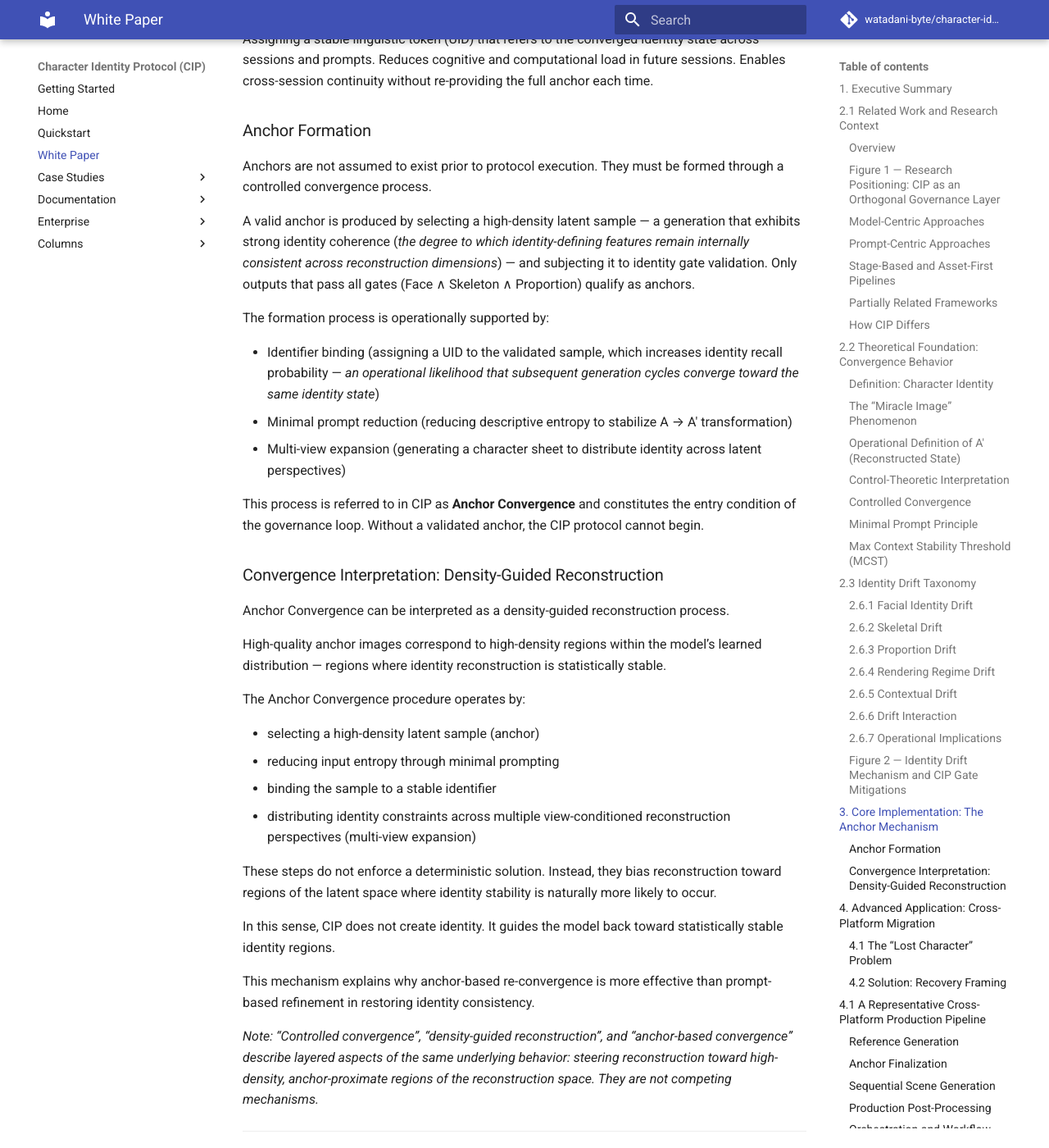
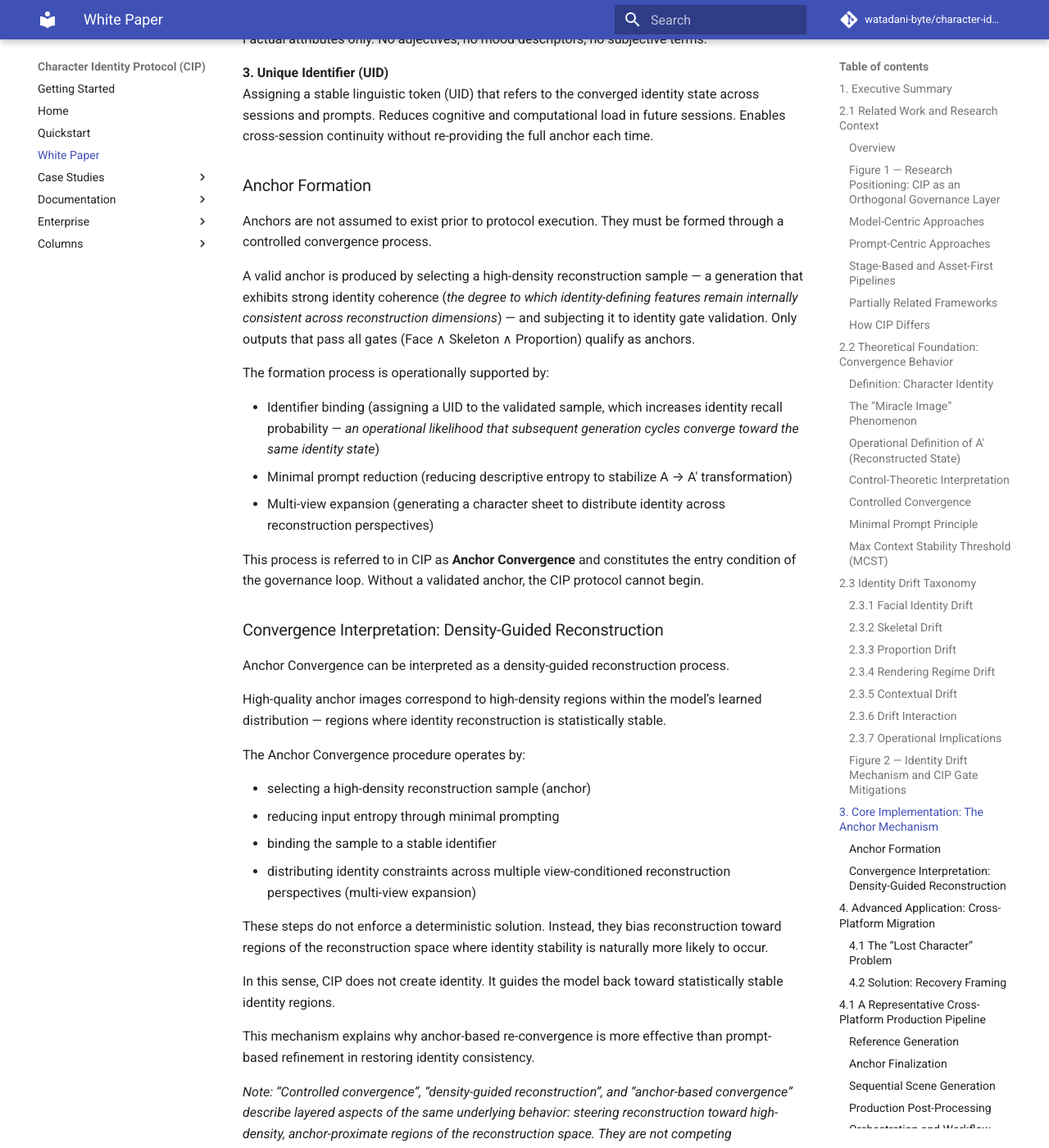
Before and after one commit to watadani-byte/character-identity-protocol, an MkDocs documentation site: the page built from docs/whitepaper_v1.md, in a window 1280 px wide and 1400 px high, scrolled down 11296 px. Shown: the whole window at 82% size. Built offline with MkDocs 1.6.1 and Material for MkDocs 9.7.7, drawn with Linux system fonts in a browser that asks for light colours; comment, search, counter and statistics services are not loaded; some of the changed text lies outside the part shown.

Commit message:
whitepaper_v1.md を更新

```diff
--- a/docs/whitepaper_v1.md
+++ b/docs/whitepaper_v1.md
@@ -126,7 +126,7 @@ Accordingly, CIP may be understood as an **inference-time governance framework**
 
 ### The “Miracle Image” Phenomenon
 
-High-purity outputs that emerge within the latent space may represent transient solution states rather than random accidents.
+High-purity outputs that emerge within the reconstruction space may represent transient solution states rather than random accidents.
 
 These frames exhibit unusually high coherence — disproportionately finished relative to surrounding outputs. They represent transient local optima where user constraints and model priors align with unusual precision.
 
@@ -167,6 +167,8 @@ CIP can be interpreted as a closed-loop control system:
 Under this interpretation, CIP stabilizes identity by maintaining A′ within a bounded convergence region relative to the anchor.
 
 ### Controlled Convergence
+
+Controlled Convergence is a descriptive interpretation of reconstruction behavior under CIP governance, not a control method implemented by the protocol itself.
 
 A methodology to narrow the probability density of generation, directing the AI to converge on a specific identity space rather than diverging into variations.
 
@@ -216,7 +218,7 @@ CIP defines identity drift not as a single phenomenon but as a taxonomy of recon
 
 The following categories represent the most commonly observed drift modes in production workflows.
 
-### 2.6.1 Facial Identity Drift
+### 2.3.1 Facial Identity Drift
 
 **Definition**
 
@@ -234,7 +236,7 @@ Typical manifestations:
 Facial drift typically results in immediate identity loss, even when body structure and style remain stable.
 For this reason, CIP assigns highest priority to Face Gate validation.
 
-### 2.6.2 Skeletal Drift
+### 2.3.2 Skeletal Drift
 
 **Definition**
 
@@ -252,7 +254,7 @@ Typical manifestations:
 Skeletal drift may not immediately break facial recognition but gradually destabilizes identity perception over multiple turns.
 CIP detects this failure mode through Skeleton Gate validation.
 
-### 2.6.3 Proportion Drift
+### 2.3.3 Proportion Drift
 
 **Definition**
 
@@ -271,7 +273,7 @@ Proportion drift often accumulates slowly across turns and may initially appear
 However, once deviation exceeds perceptual thresholds, the character becomes visually distinct from the anchor identity.
 This drift mode is governed by the Proportion Gate.
 
-### 2.6.4 Rendering Regime Drift
+### 2.3.4 Rendering Regime Drift
 
 **Definition**
 
@@ -290,7 +292,7 @@ In style-defined identity domains (e.g., anime or franchise animation), renderin
 Significant regime drift can break identity continuity even when structural features remain consistent.
 CIP therefore treats rendering regime stability as part of identity validation under the same gate discipline.
 
-### 2.6.5 Contextual Drift
+### 2.3.5 Contextual Drift
 
 **Definition**
 
@@ -308,7 +310,7 @@ Typical manifestations:
 Contextual drift is strongly correlated with context length and sampling entropy.
 This phenomenon motivates the concept of Max Context Stability Threshold (MCST) and the use of bounded generation cycles (BGC).
 
-### 2.6.6 Drift Interaction
+### 2.3.6 Drift Interaction
 
 Drift modes rarely occur in isolation.
 In production environments, multiple drift categories often interact simultaneously.
@@ -330,7 +332,7 @@ This cascading failure pattern is one of the primary reasons CIP enforces Hard A
 Once multiple drift modes interact, recovery through incremental prompt adjustments becomes unreliable.
 CIP mandates termination of the contaminated cycle and re-binding to the last verified anchor state.
 
-### 2.6.7 Operational Implications
+### 2.3.7 Operational Implications
 
 The drift taxonomy reinforces several core design principles of the CIP protocol:
 
@@ -388,13 +390,13 @@ Reduces cognitive and computational load in future sessions. Enables cross-sessi
 
 Anchors are not assumed to exist prior to protocol execution. They must be formed through a controlled convergence process.
 
-A valid anchor is produced by selecting a high-density latent sample — a generation that exhibits strong identity coherence (*the degree to which identity-defining features remain internally consistent across reconstruction dimensions*) — and subjecting it to identity gate validation. Only outputs that pass all gates (Face ∧ Skeleton ∧ Proportion) qualify as anchors.
+A valid anchor is produced by selecting a high-density reconstruction sample — a generation that exhibits strong identity coherence (*the degree to which identity-defining features remain internally consistent across reconstruction dimensions*) — and subjecting it to identity gate validation. Only outputs that pass all gates (Face ∧ Skeleton ∧ Proportion) qualify as anchors.
 
 The formation process is operationally supported by:
 
 - Identifier binding (assigning a UID to the validated sample, which increases identity recall probability — *an operational likelihood that subsequent generation cycles converge toward the same identity state*)
 - Minimal prompt reduction (reducing descriptive entropy to stabilize A → A′ transformation)
-- Multi-view expansion (generating a character sheet to distribute identity across latent perspectives)
+- Multi-view expansion (generating a character sheet to distribute identity across reconstruction perspectives)
 
 This process is referred to in CIP as **Anchor Convergence** and constitutes the entry condition of the governance loop. Without a validated anchor, the CIP protocol cannot begin.
 
@@ -406,13 +408,13 @@ High-quality anchor images correspond to high-density regions within the model
 
 The Anchor Convergence procedure operates by:
 
-- selecting a high-density latent sample (anchor)
+- selecting a high-density reconstruction sample (anchor)
 - reducing input entropy through minimal prompting
 - binding the sample to a stable identifier
 - distributing identity constraints across multiple view-conditioned reconstruction perspectives (multi-view expansion)
 
 These steps do not enforce a deterministic solution.
-Instead, they bias reconstruction toward regions of the latent space where identity stability is naturally more likely to occur.
+Instead, they bias reconstruction toward regions of the reconstruction space where identity stability is naturally more likely to occur.
 
 In this sense, CIP does not create identity.
 It guides the model back toward statistically stable identity regions.
@@ -785,7 +787,7 @@ To validate that character identity can be:
 
 ### 5.2 Initial Condition (High-Density Sample)
 
-A single image was generated that exhibited strong identity coherence (hereafter referred to as the “high-density latent sample”).
+A single image was generated that exhibited strong identity coherence (hereafter referred to as the “high-density reconstruction sample”).
 
 This image serves as the initial anchor point.
 
@@ -817,7 +819,7 @@ A multi-view character sheet was generated:
 - Side view
 - Back view
 
-This step distributes the identity across multiple latent perspectives, increasing reconstruction stability.
+This step distributes the identity across multiple reconstruction perspectives, increasing reconstruction stability.
 
 ### 5.6 Step 4: Re-Invocation Test
 
```
